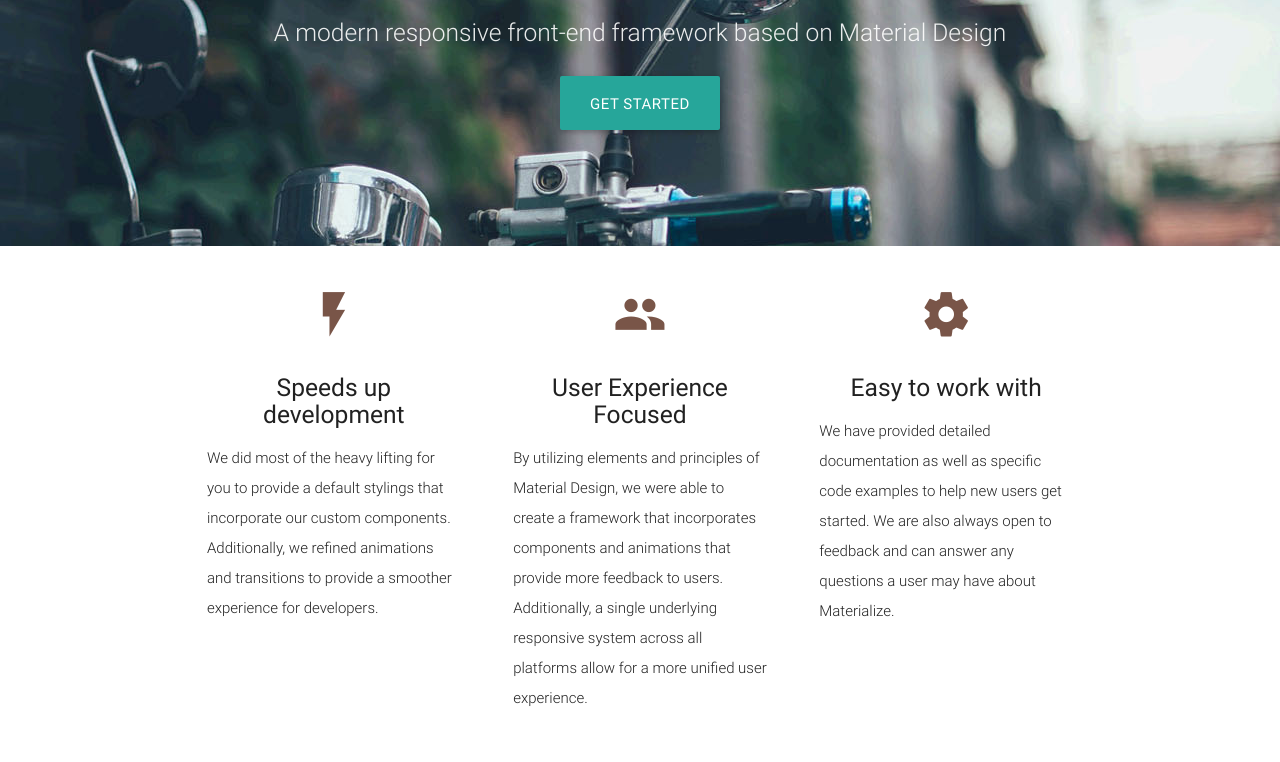
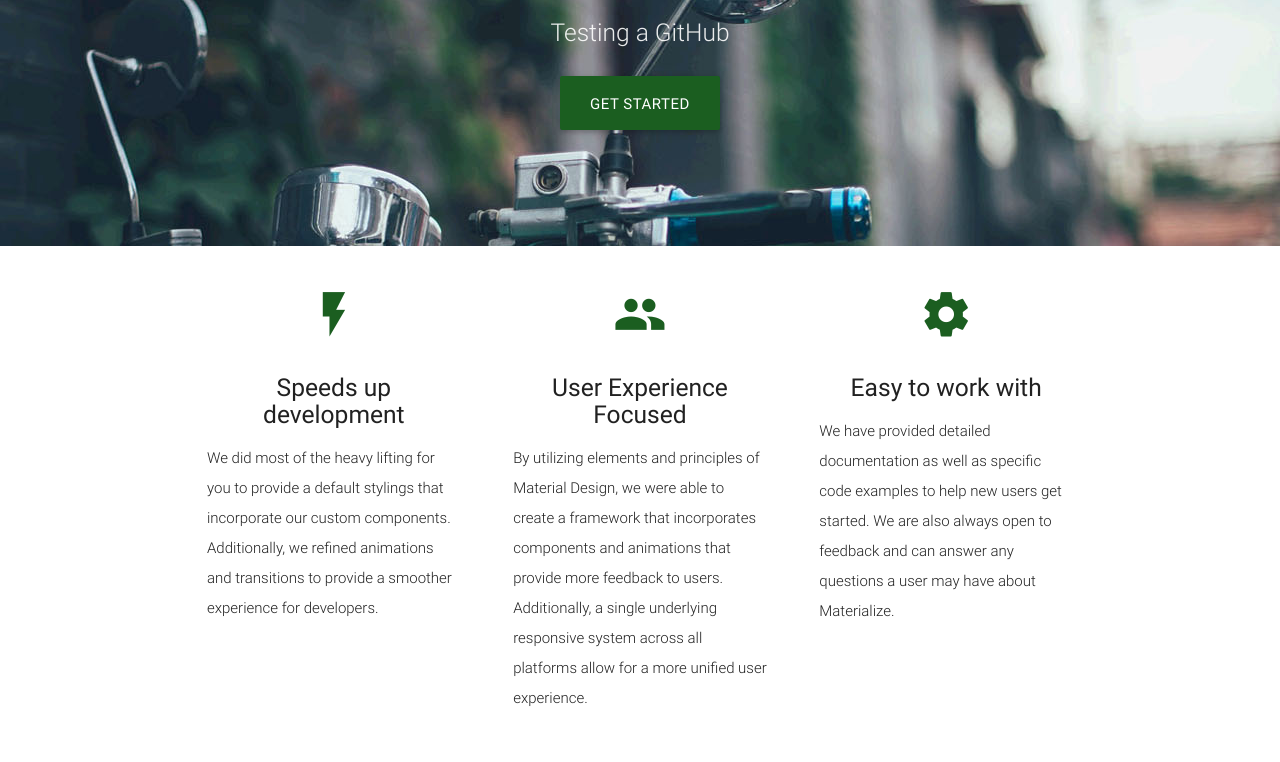
Before and after one commit to MFSWeb/testingGit, a plain HTML site: page index.html in a window 1280 px wide. Shown: the part 198-960 px from the top of the page. Drawn offline with nearby package versions, Linux system fonts and the light colour scheme.

Commit message:
change color, update title

```diff
--- a/index.html
+++ b/index.html
@@ -29,12 +29,12 @@
     <div class="section no-pad-bot">
       <div class="container">
         <br><br>
-        <h1 class="header center teal-text text-lighten-2">Parallax Template</h1>
+        <h1 class="header center green-text text-darken-4">Parallax Template</h1>
         <div class="row center">
-          <h5 class="header col s12 light">A modern responsive front-end framework based on Material Design</h5>
+          <h5 class="header col s12 light">Testing a GitHub</h5>
         </div>
         <div class="row center">
-          <a href="http://materializecss.com/getting-started.html" id="download-button" class="btn-large waves-effect waves-light teal lighten-1">Get Started</a>
+          <a href="http://materializecss.com/getting-started.html" id="download-button" class="btn-large waves-effect waves-light green darken-4">Get Started</a>
         </div>
         <br><br>
 
@@ -51,7 +51,7 @@
       <div class="row">
         <div class="col s12 m4">
           <div class="icon-block">
-            <h2 class="center brown-text"><i class="material-icons">flash_on</i></h2>
+            <h2 class="center green-text text-darken-4"><i class="material-icons">flash_on</i></h2>
             <h5 class="center">Speeds up development</h5>
 
             <p class="light">We did most of the heavy lifting for you to provide a default stylings that incorporate our custom components. Additionally, we refined animations and transitions to provide a smoother experience for developers.</p>
@@ -60,7 +60,7 @@
 
         <div class="col s12 m4">
           <div class="icon-block">
-            <h2 class="center brown-text"><i class="material-icons">group</i></h2>
+            <h2 class="center green-text text-darken-4"><i class="material-icons">group</i></h2>
             <h5 class="center">User Experience Focused</h5>
 
             <p class="light">By utilizing elements and principles of Material Design, we were able to create a framework that incorporates components and animations that provide more feedback to users. Additionally, a single underlying responsive system across all platforms allow for a more unified user experience.</p>
@@ -69,7 +69,7 @@
 
         <div class="col s12 m4">
           <div class="icon-block">
-            <h2 class="center brown-text"><i class="material-icons">settings</i></h2>
+            <h2 class="center green-text text-darken-4"><i class="material-icons">settings</i></h2>
             <h5 class="center">Easy to work with</h5>
 
             <p class="light">We have provided detailed documentation as well as specific code examples to help new users get started. We are also always open to feedback and can answer any questions a user may have about Materialize.</p>
@@ -97,7 +97,7 @@
 
       <div class="row">
         <div class="col s12 center">
-          <h3><i class="mdi-content-send brown-text"></i></h3>
+          <h3><i class="mdi-content-send green-text text-darken-4"></i></h3>
           <h4>Contact Us</h4>
           <p class="left-align light">Lorem ipsum dolor sit amet, consectetur adipiscing elit. Nullam scelerisque id nunc nec volutpat. Etiam pellentesque tristique arcu, non consequat magna fermentum ac. Cras ut ultricies eros. Maecenas eros justo, ullamcorper a sapien id, viverra ultrices eros. Morbi sem neque, posuere et pretium eget, bibendum sollicitudin lacus. Aliquam eleifend sollicitudin diam, eu mattis nisl maximus sed. Nulla imperdiet semper molestie. Morbi massa odio, condimentum sed ipsum ac, gravida ultrices erat. Nullam eget dignissim mauris, non tristique erat. Vestibulum ante ipsum primis in faucibus orci luctus et ultrices posuere cubilia Curae;</p>
         </div>
@@ -118,7 +118,7 @@
     <div class="parallax"><img src="background3.jpg" alt="Unsplashed background img 3"></div>
   </div>
 
-  <footer class="page-footer teal">
+  <footer class="page-footer green darken-4">
     <div class="container">
       <div class="row">
         <div class="col l6 s12">
```
